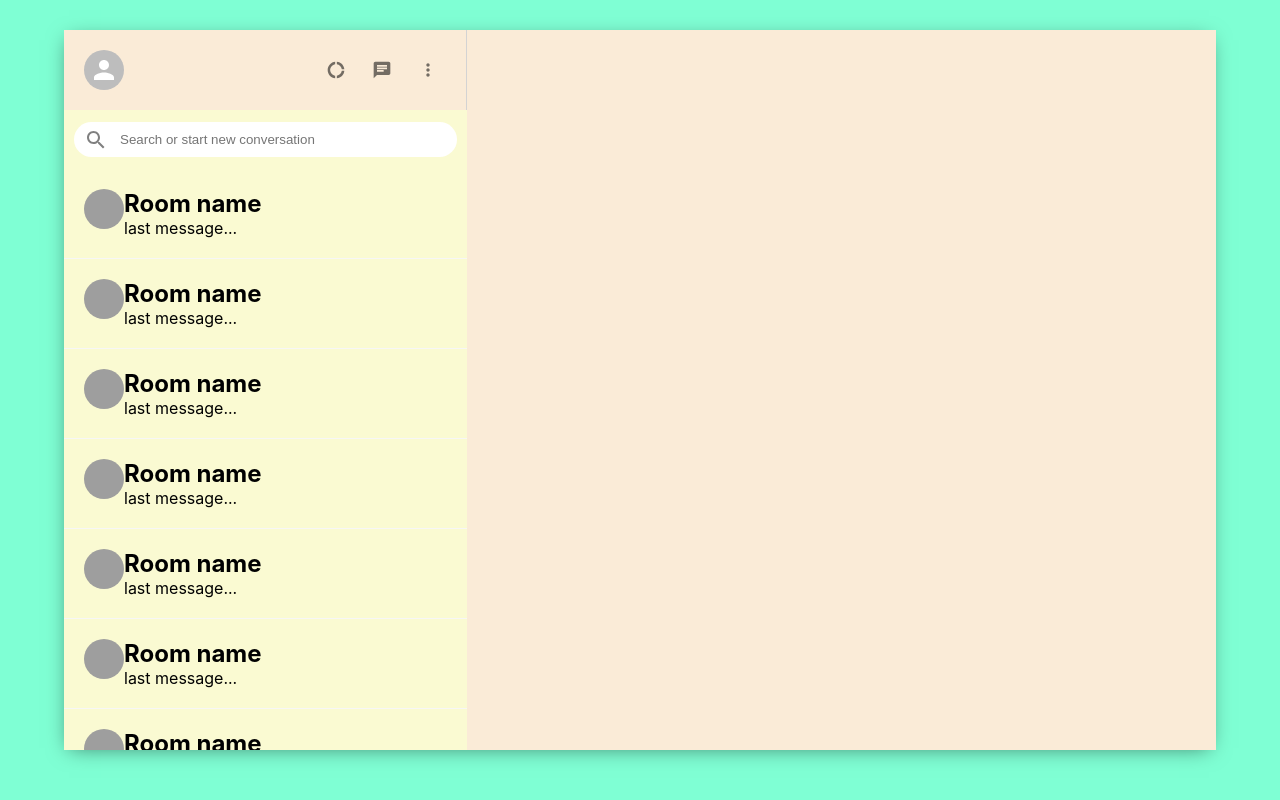
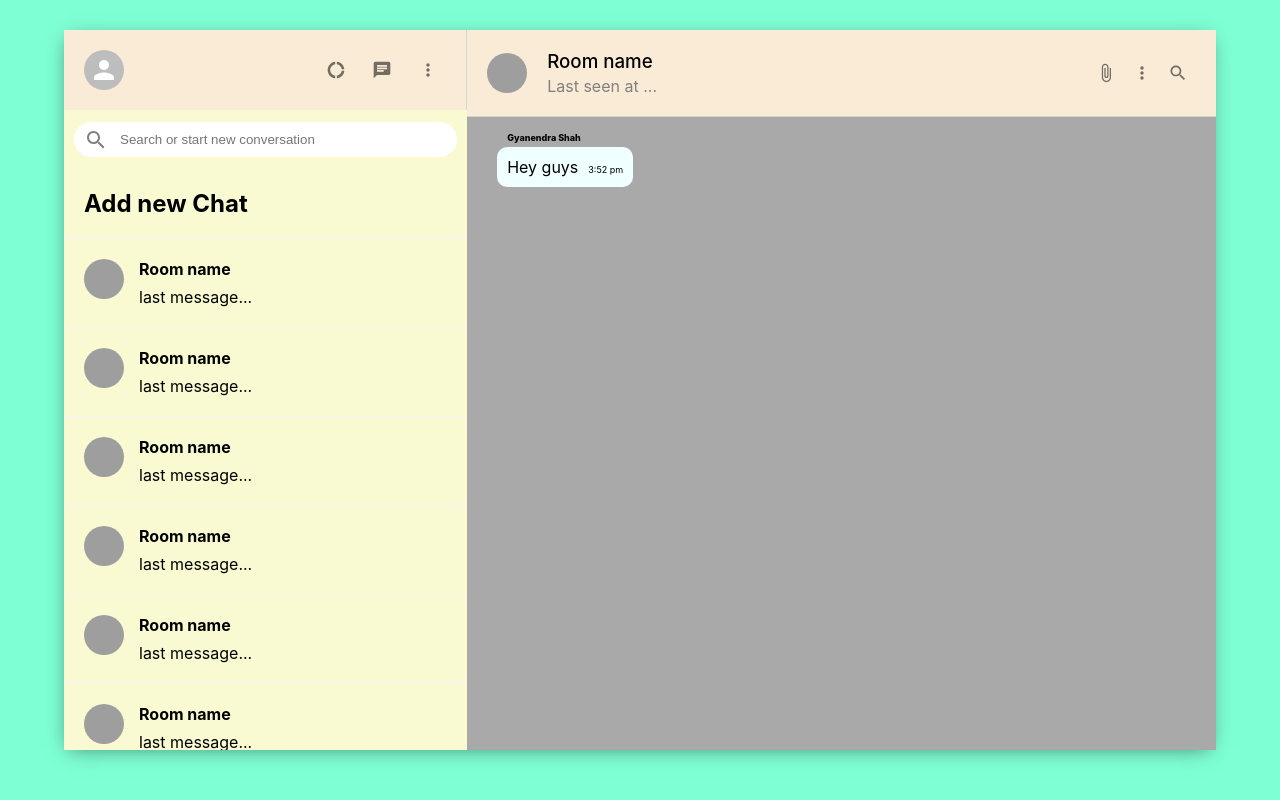
Before and after one commit to abbisgrl/CodingChat, a React (Create React App) app: page / in a window 1280 px wide. Built offline with nearby package versions, Linux system fonts and the light colour scheme; grey boxes are pictures that could not be loaded.

Commit message:
adding the chat section with Chat header and and chat body

```diff
--- a/src/App.js
+++ b/src/App.js
@@ -1,11 +1,12 @@
 import './Css/App.css';
 import Sidebar from './Component/Sidebar';
+import ChatBox from './Component/ChatBox';
 function App() {
   return (
     <div className="App">
       <div className='main_box'>
         <Sidebar />
-        {/* {chat} */}
+        <ChatBox/>
       </div>
     </div>
   );
--- /dev/null
+++ b/src/Component/ChatBox.js
@@ -0,0 +1,55 @@
+import { Avatar, IconButton } from "@mui/material";
+import { AttachFile, MoreVert, SearchOutlined } from '@mui/icons-material'
+import React, { useEffect, useState } from "react";
+import '../Css/ChatBox.css'
+
+
+const ChatBox = () => {
+    const [seed, setSeed] = useState('');
+
+    useEffect(() => {
+        setSeed(Math.floor(Math.random() * 5000));
+    }, []);
+
+
+    return (
+        <div className="Chat">
+            <div className="Chat_header">
+                <Avatar src={`https://avatars.dicebear.com/api/human/${seed}.svg`} />
+                <div className="Chat_headerInfo">
+                    <h3>Room name</h3>
+                    <p>Last seen at ...</p>
+                </div>
+                <div className="Chat_headerRight">
+                    <IconButton>
+                        <AttachFile fontSize="small" />
+                    </IconButton>
+                    <IconButton>
+                        <MoreVert fontSize="small" />
+                    </IconButton>
+                    <IconButton>
+                        <SearchOutlined fontSize="small" />
+                    </IconButton>
+                </div>
+            </div>
+
+            <div className="Chat_body">
+                <p className={`Chat_message  ${false && 'Chat_reciever'}`}>
+                    <span className="Chat_name">
+                        Gyanendra Shah
+                    </span>
+                    Hey guys
+                    <span className="Chat_timestamp">
+                        3:52 pm
+                    </span>
+                </p>
+            </div>
+
+            <div className="Chat_footer">
+
+            </div>
+        </div>
+    );
+};
+
+export default ChatBox;
--- a/src/Component/Sidebar.js
+++ b/src/Component/Sidebar.js
@@ -34,7 +34,7 @@ const Sidebar = () => {
 
             </div>
             <div className="sidebar_chats">
-                <SidebarChat/>
+                <SidebarChat addNewChat/>
                 <SidebarChat/>
                 <SidebarChat/>
                 <SidebarChat/>
--- a/src/Component/SidebarChat.js
+++ b/src/Component/SidebarChat.js
@@ -2,13 +2,19 @@ import { Avatar } from "@mui/material";
 import React, { useEffect,useState } from "react";
 import '../Css/SidebarChat.css';
 
-const SidebarChat = ()=>{
+const SidebarChat = ({addNewChat})=>{
     const [seed,setSeed] = useState('');
     useEffect(()=>{
         setSeed(Math.floor(Math.random()*5000));
     },[]);
 
-    return(
+    const createChat =()=>{
+        const roomName = prompt("Please enter name for chat");
+        if(roomName){
+
+        }
+    };
+    return !addNewChat ?(
         <div className="sideChat">
             <Avatar src={`https://avatars.dicebear.com/api/human/${seed}.svg`}/>
             <div className="sidebarChat_info">
@@ -16,6 +22,11 @@ const SidebarChat = ()=>{
                 <p>last message...</p>
             </div>
         </div>
+    ):(
+        <div onClick = {createChat}
+        className="sideChat">
+            <h2>Add new Chat</h2>
+        </div>
     )
 }
 
--- /dev/null
+++ b/src/Css/ChatBox.css
@@ -0,0 +1,69 @@
+.Chat{
+    flex: 0.65;
+    display: flex;
+    flex-direction: column;
+}
+
+.Chat_header{
+    padding: 20px;
+    display: flex;
+    align-items: center;
+    border-bottom: 1px solid lightgray;
+}
+
+.Chat_headerInfo{
+    flex: 1;
+    padding-left: 20px;
+}
+
+.Chat_headerInfo>h3{
+    margin-bottom: 3px;
+    font-weight: 500;
+}
+
+.Chat_headerInfo>p{
+    color: gray;
+}
+
+.Chat_headerRight{
+    display: flex;
+    justify-content: space-between;
+    min-width: 100px;
+}
+
+.Chat_body{
+    flex: 1;
+    background-color: darkgrey;
+    background-repeat: repeat;
+    background-position: center;
+    padding: 30px;
+    overflow: scroll;
+
+}
+
+.Chat_message{
+    position: relative;
+    font-size: 16px;
+    padding: 10px;
+    width: fit-content;
+    border-radius: 10px;
+    background-color: azure;
+    margin-bottom: 30px;
+}
+
+.Chat_name{
+    position: absolute;
+    top: -15px;
+    font-weight: 800;
+    font-size: xx-small;
+}
+
+.Chat_timestamp{
+    margin-left: 10px;
+    font-size: xx-small;
+}
+
+.Chat_reciever{
+    margin-left: auto;
+    background-color: green;
+}
--- a/src/Css/SidebarChat.css
+++ b/src/Css/SidebarChat.css
@@ -4,3 +4,16 @@
     cursor: pointer;
     border-bottom: 1px solid #f6f6f6;
 }
+
+.sideChat:hover{
+    background-color: darkgray;
+}
+
+.sidebarChat_info >h2{
+    font-size: 16px;
+    margin-bottom: 8px;
+}
+
+.sidebarChat_info{
+    margin-left: 15px;
+}
```
